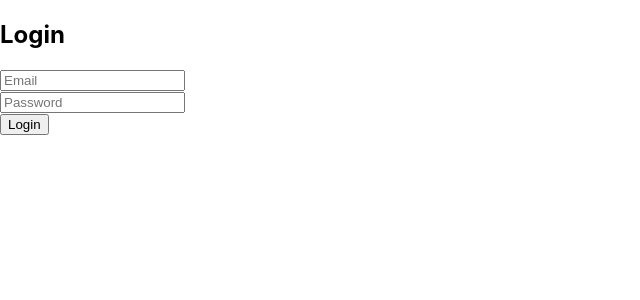
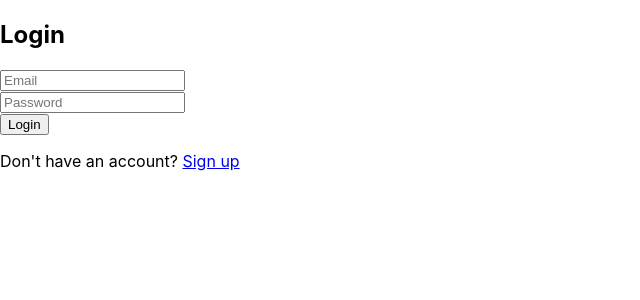
Before and after one commit to paoloprogram12/ReactJS-Practice, a React (Create React App) app in the folder login-frontend/: page /login in a window 1280 px wide. Shown: the top 300 px of the page, without its empty margins (0-640 px from the left). Built offline with nearby package versions, Linux system fonts and the light colour scheme.

Commit message:
signup link?

```diff
--- a/login-frontend/src/Login.js
+++ b/login-frontend/src/Login.js
@@ -1,5 +1,6 @@
 import React, { useState } from "react"; // import react and useState hook
 import axios from "axios"; // import axios for http requests
+import { Link } from "react-router-dom";
 
 function Login() {
     // variables to store user inputs and feedback messages
@@ -51,6 +52,12 @@
             </form>
 
             <p>{msg}</p> {/* Displays the message that is listed in the backend */}
+
+            { /* Link to signup page */ }
+            <p>
+                Don't have an account? <Link to="/signup">Sign up</Link>
+                { /* Clicking this takes user to /signup without reloading the page */ }
+            </p>
         </div>
     );
 }
```
